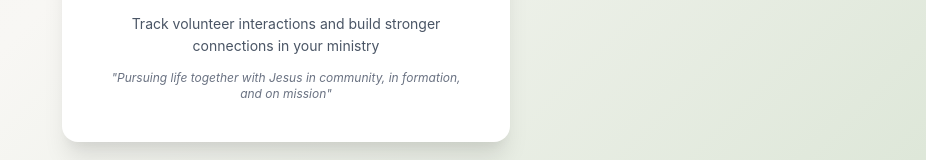
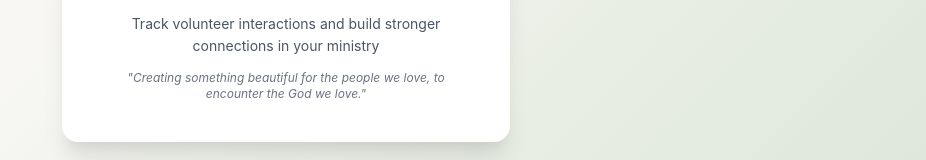
Before and after one commit to ryanpate/volonteer-tracker, a React (Vite) app in the folder frontend/: page /login in a window 1280 px wide. Shown: the part 700-860 px from the top of the page, without its empty margins (354-1280 px from the left). Built offline with nearby package versions, Linux system fonts and the light colour scheme; no server answers.

Commit message:
updated slogan

```diff
--- a/frontend/src/components/Layout.jsx
+++ b/frontend/src/components/Layout.jsx
@@ -163,7 +163,7 @@ export default function Layout() {
         <footer className="mt-auto py-6 border-t border-gray-200 bg-white">
           <div className="max-w-7xl mx-auto px-4 text-center">
             <p className="text-sm text-gray-600 italic leading-relaxed">
-              "Pursuing life together with Jesus in community, in formation, and on mission"
+              "Creating something beautiful for the people we love, to encounter the God we love."
             </p>
             <p className="mt-2 text-xs text-gray-500">
               © {new Date().getFullYear()} Cherry Hills Church |
--- a/frontend/src/pages/Login.jsx
+++ b/frontend/src/pages/Login.jsx
@@ -128,7 +128,7 @@ export default function Login() {
               Track volunteer interactions and build stronger connections in your ministry
             </p>
             <p className="text-xs text-gray-500 mt-3 italic">
-              "Pursuing life together with Jesus in community, in formation, and on mission"
+              "Creating something beautiful for the people we love, to encounter the God we love."
             </p>
           </div>
         </div>
```
